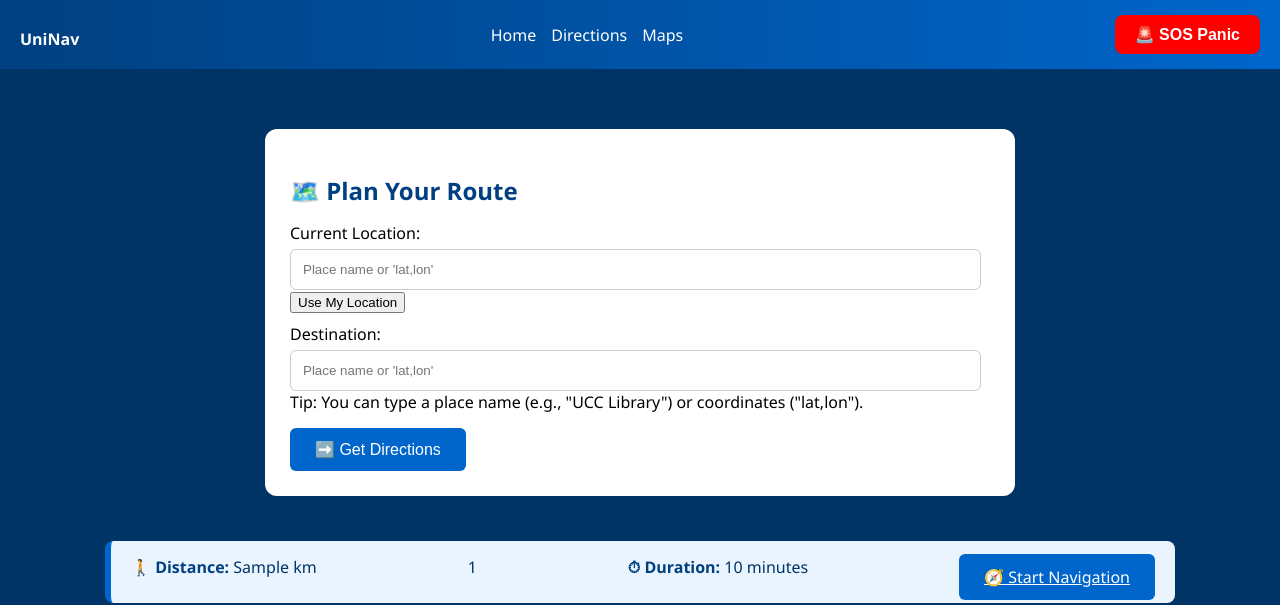
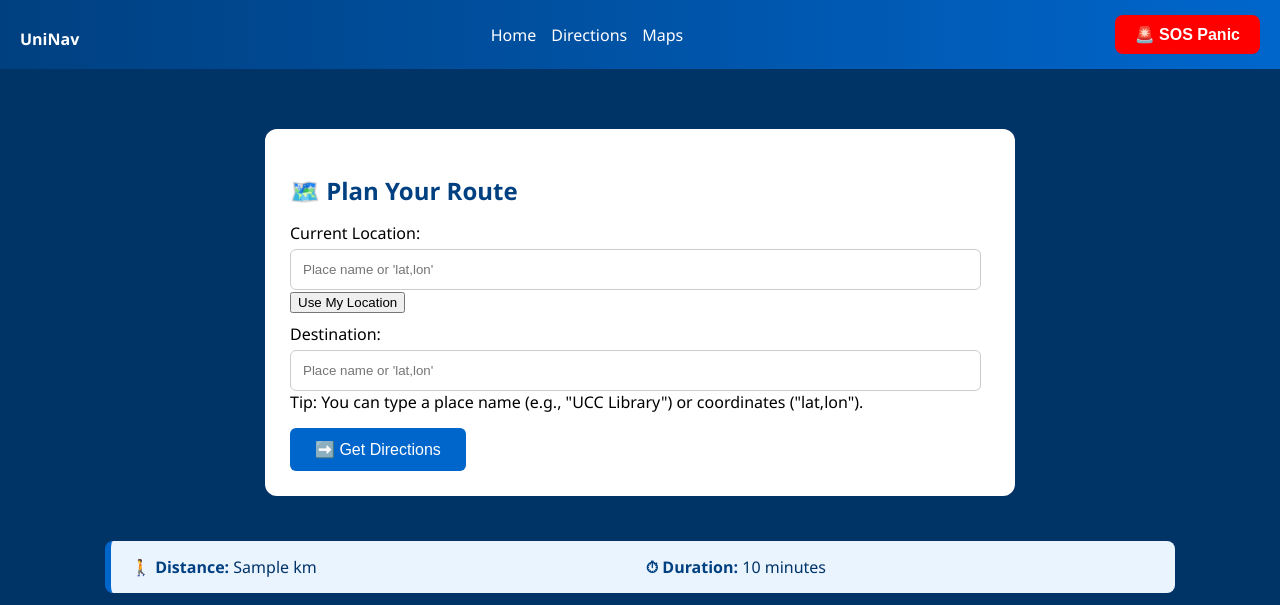
Before and after one commit to annabella-mwinkara/UniNav, a Flask app: template templates/directions.html in a window 1280 px wide. Shown: the top 605 px of the page. Run offline with Flask 3, Linux system fonts and the light colour scheme; the template is opened without the code that fills it: most values are stand-ins (such as "Sample title", 1, 10 or a date in 2020).

Commit message:
Directions Updated

```diff
--- a/templates/directions.html
+++ b/templates/directions.html
@@ -139,10 +139,9 @@
   <!-- Summary Box -->
   {% if summary %}
   <div class="summary-box">
-    <div><strong>🚶 Distance:</strong> {{ summary.distance_km }} km</div>1
+    <div><strong>🚶 Distance:</strong> {{ summary.distance_km }} km</div>
     <div><strong>⏱ Duration:</strong> {{ summary.duration_min }} minutes</div>
     <div style="margin-top: 10px;">
-      <a href="{{ url_for('navigate') }}" class="primary-btn">🧭 Start Navigation</a>
     </div>
   </div>
   {% endif %}
```
